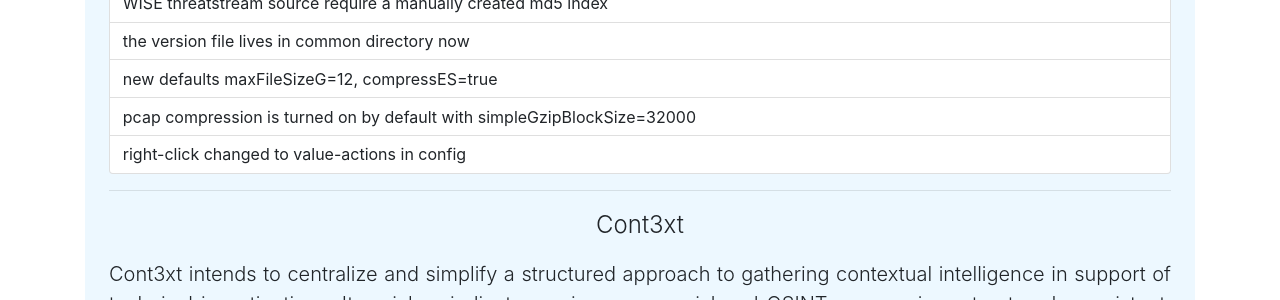
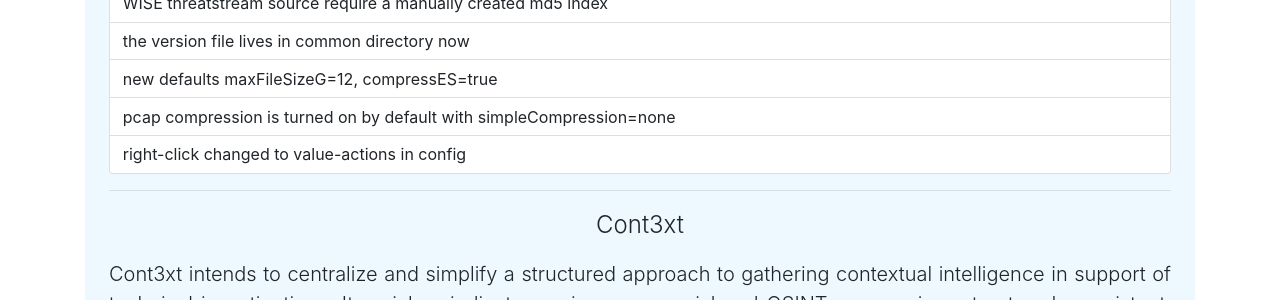
Before and after one commit to arkime/arkimeweb, a Jekyll site: the page built from v4release.html, in a window 1280 px wide and 900 px high, scrolled down 757 px. Shown: the part 153-453 px from the top of the window. Built offline with Jekyll 4.4.1, drawn with Linux system fonts in a browser that asks for light colours.

Commit message:
compression text fix

```diff
--- a/faq.html
+++ b/faq.html
@@ -1124,7 +1124,7 @@
         </span>
       </h1>
       <p>
-        Arkime supports both OpenSearch and Elasticsearch, and our goal is to support both.
+        Arkime supports both OpenSearch and Elasticsearch, and our goal is to continue to support both.
         Some older documentation and settings may only refer to Elasticsearch, but OpenSearch should work for Arkime versions supporting Elasticsearch 7+.
         As OpenSearch and Elasticsearch diverge we may add features that are only enabled based on which is being used.
         Arkime will never require any Elasticsearch pay features, but may optionally support them.
--- a/v4release.html
+++ b/v4release.html
@@ -107,7 +107,7 @@
                 <li class="list-group-item">WISE threatstream source require a manually created md5 index</li>
                 <li class="list-group-item">the version file lives in common directory now</li>
                 <li class="list-group-item">new defaults maxFileSizeG=12, compressES=true</li>
-                <li class="list-group-item">pcap compression is turned on by default with simpleGzipBlockSize=32000</li>
+                <li class="list-group-item">pcap compression is turned on by default with simpleCompression=none</li>
                 <li class="list-group-item">right-click changed to value-actions in config</li>
               </ul>
             </p>
```
